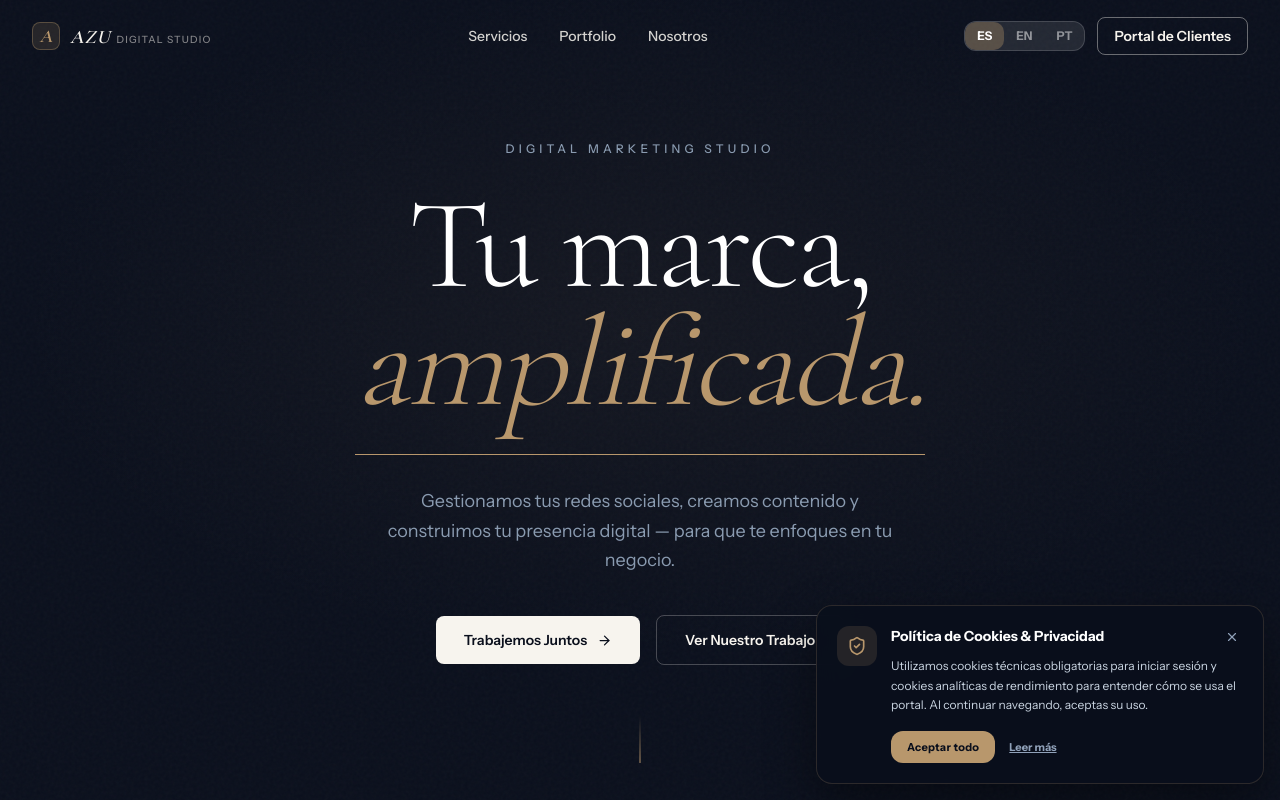
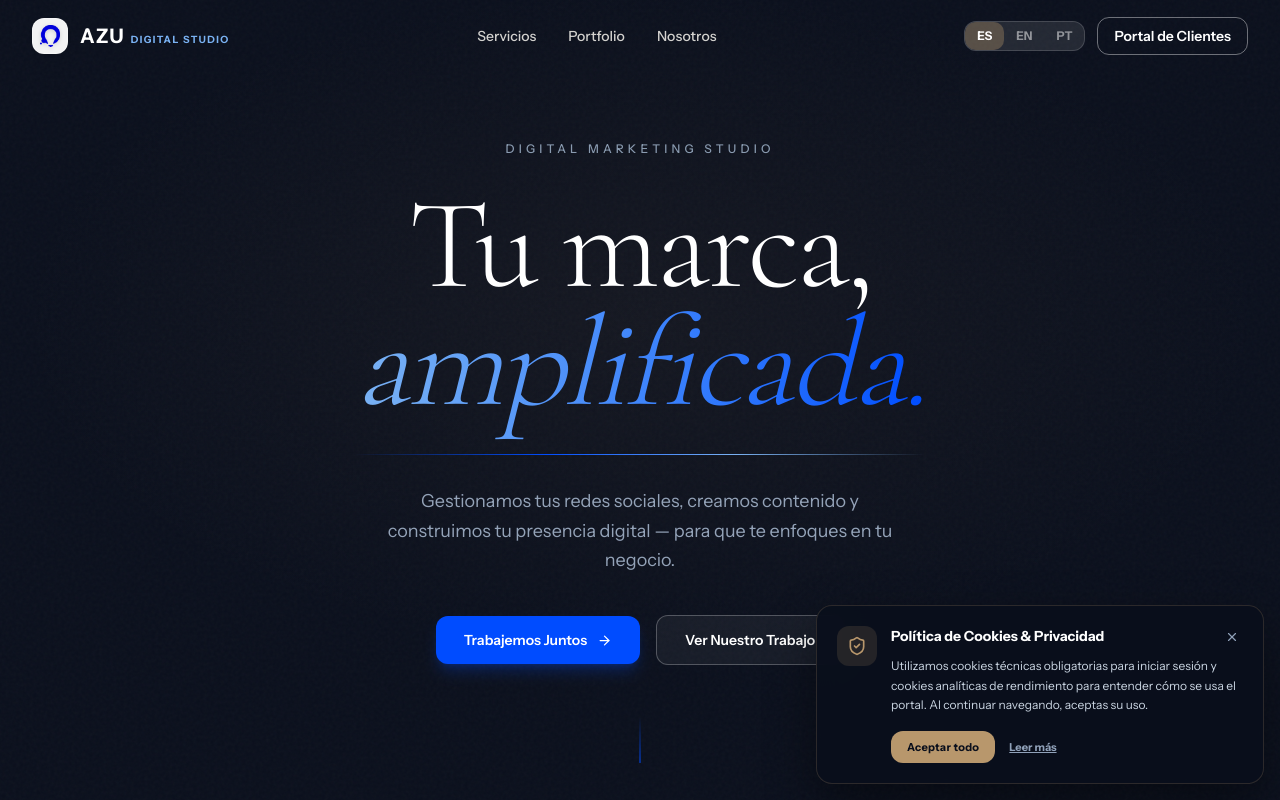
Before and after one commit to b-triay/azu-digital-studio, a Next.js app: page /es in a window 1280 px wide. Shown: the top 800 px of the page. Built offline with nearby package versions, Linux system fonts and the light colour scheme.

Commit message:
feat(branding): update logo to AZU.png and apply Ultramarine color palette

```diff
--- a/app/globals.css
+++ b/app/globals.css
@@ -1,16 +1,26 @@
 @import "tailwindcss";
 
 :root {
+  /* Marca AZU - Paleta Principal & Complementaria */
+  --color-ultramarine: #004CFF; /* RGB (0, 76, 255) */
+  --color-sky-blue: #7AB2F3;   /* RGB (122, 178, 243) */
+  --color-cream-yellow: #FFFEDB;/* RGB (255, 252, 219) */
+
+  /* Aliases & Mappings */
+  --color-primary: #004CFF;
+  --color-secondary: #7AB2F3;
+  --color-accent: #FFFEDB;
+
   --color-midnight: #0A0F1C;
   --color-midnight-2: #141C2E;
-  --color-ivory: #F7F4EE;
-  --color-ivory-dark: #EDE9E1;
-  --color-brass: #B8976C;
-  --color-brass-light: #CEB08A;
-  --color-slate: #8A9BB0;
-  --color-slate-dark: #5A6B80;
+  --color-ivory: #F8FAFC;
+  --color-ivory-dark: #E2E8F0;
+  --color-brass: #004CFF;       /* Remapped legacy brass to Ultramarine Blue */
+  --color-brass-light: #7AB2F3; /* Remapped legacy light brass to Sky Blue */
+  --color-slate: #64748B;
+  --color-slate-dark: #334155;
   --color-white: #ffffff;
-  --background: #F7F4EE;
+  --background: #F8FAFC;
   --foreground: #0A0F1C;
   --font-display: var(--font-cormorant), 'Cormorant Garamond', Georgia, serif;
   --font-sans: var(--font-instrument), 'Instrument Sans', system-ui, sans-serif;
@@ -45,7 +55,7 @@ h1, h2, h3 {
 }
 
 ::selection {
-  background: rgba(184, 151, 108, 0.2);
+  background: rgba(0, 76, 255, 0.18);
   color: var(--color-midnight);
 }
 
@@ -56,12 +66,12 @@ h1, h2, h3 {
   background: var(--color-ivory-dark);
 }
 ::-webkit-scrollbar-thumb {
-  background: var(--color-brass);
+  background: var(--color-ultramarine);
   border-radius: 3px;
 }
 
 :focus-visible {
-  outline: 2px solid var(--color-brass);
+  outline: 2px solid var(--color-ultramarine);
   outline-offset: 2px;
 }
 
--- a/components/marketing/Footer.tsx
+++ b/components/marketing/Footer.tsx
@@ -52,8 +52,8 @@ export function Footer() {
               <Link
                 key={link.href}
                 href={link.href}
-                className="text-sm font-medium transition-colors hover:text-[#B8976C]"
-                style={{ color: 'rgba(215,224,231,0.5)' }}
+                className="text-sm font-medium transition-colors hover:text-[#7AB2F3]"
+                style={{ color: 'rgba(215,224,231,0.6)' }}
               >
                 {link.label}
               </Link>
--- a/components/marketing/Hero.tsx
+++ b/components/marketing/Hero.tsx
@@ -65,15 +65,15 @@ export function Hero() {
         >
           {t('headline')}
           <br />
-          <span className="italic" style={{ color: '#B8976C' }}>
+          <span className="italic bg-gradient-to-r from-[#7AB2F3] to-[#004CFF] bg-clip-text text-transparent">
             {t('headlineAccent')}
           </span>
         </motion.h1>
 
-        {/* Brass rule */}
+        {/* Accent rule */}
         <motion.div
           className="mx-auto mt-8 h-px"
-          style={{ background: '#B8976C', originX: 0.5 }}
+          style={{ background: 'linear-gradient(90deg, transparent, #004CFF, #7AB2F3, transparent)', originX: 0.5 }}
           initial={{ scaleX: 0, opacity: 0 }}
           animate={{ scaleX: 1, opacity: 1 }}
           transition={{ duration: 0.7, delay: 0.95, ease: [0.22, 1, 0.36, 1] }}
@@ -84,7 +84,7 @@ export function Hero() {
         {/* Subheadline */}
         <motion.p
           className="mt-8 max-w-lg mx-auto text-lg font-normal leading-relaxed"
-          style={{ color: '#8A9BB0' }}
+          style={{ color: '#94A3B8' }}
           initial={{ opacity: 0, y: 24 }}
           animate={{ opacity: 1, y: 0 }}
           transition={{ duration: 0.8, delay: 0.6, ease: [0.22, 1, 0.36, 1] }}
@@ -101,10 +101,10 @@ export function Hero() {
         >
           <button
             onClick={() => scrollTo('contact')}
-            className="group inline-flex items-center gap-2.5 px-7 py-3.5 rounded-lg text-sm font-semibold transition-all duration-200 hover:gap-3.5 cursor-pointer"
+            className="group inline-flex items-center gap-2.5 px-7 py-3.5 rounded-xl text-sm font-semibold transition-all duration-200 hover:gap-3.5 cursor-pointer shadow-lg shadow-[#004CFF]/25"
             style={{
-              background: '#F7F4EE',
-              color: '#0A0F1C',
+              background: '#004CFF',
+              color: '#FFFFFF',
             }}
           >
             {t('ctaPrimary')}
@@ -113,19 +113,19 @@ export function Hero() {
 
           <button
             onClick={() => scrollTo('portfolio')}
-            className="inline-flex items-center gap-2 px-7 py-3.5 rounded-lg text-sm font-semibold transition-all duration-200 cursor-pointer"
+            className="inline-flex items-center gap-2 px-7 py-3.5 rounded-xl text-sm font-semibold transition-all duration-200 cursor-pointer"
             style={{
-              color: '#F7F4EE',
-              border: '1px solid rgba(247,244,238,0.25)',
-              background: 'transparent',
+              color: '#FFFFFF',
+              border: '1px solid rgba(255,255,255,0.25)',
+              background: 'rgba(255,255,255,0.05)',
             }}
             onMouseEnter={e => {
-              (e.currentTarget as HTMLButtonElement).style.borderColor = '#B8976C';
-              (e.currentTarget as HTMLButtonElement).style.color = '#B8976C';
+              (e.currentTarget as HTMLButtonElement).style.borderColor = '#7AB2F3';
+              (e.currentTarget as HTMLButtonElement).style.color = '#7AB2F3';
             }}
             onMouseLeave={e => {
-              (e.currentTarget as HTMLButtonElement).style.borderColor = 'rgba(247,244,238,0.25)';
-              (e.currentTarget as HTMLButtonElement).style.color = '#F7F4EE';
+              (e.currentTarget as HTMLButtonElement).style.borderColor = 'rgba(255,255,255,0.25)';
+              (e.currentTarget as HTMLButtonElement).style.color = '#FFFFFF';
             }}
           >
             {t('ctaSecondary')}
@@ -142,7 +142,7 @@ export function Hero() {
       >
         <motion.div
           className="w-px h-14"
-          style={{ background: 'linear-gradient(to bottom, transparent, #B8976C)' }}
+          style={{ background: 'linear-gradient(to bottom, transparent, #004CFF)' }}
           animate={{ scaleY: [0.4, 1, 0.4] }}
           transition={{ duration: 2, repeat: Infinity, ease: 'easeInOut' }}
         />
--- a/components/marketing/Navbar.tsx
+++ b/components/marketing/Navbar.tsx
@@ -108,10 +108,10 @@ export function Navbar() {
             {/* Portal button */}
             <Link
               href={`/${locale}/portal/login`}
-              className="text-sm font-semibold px-4 py-2 rounded-lg border transition-all duration-150 hover:border-[#B8976C] hover:text-[#B8976C]"
+              className="text-sm font-semibold px-4 py-2 rounded-xl border transition-all duration-200 hover:border-[#004CFF] hover:text-[#004CFF] hover:bg-[#004CFF]/5"
               style={{
-                color: scrolled ? '#0A0F1C' : '#F7F4EE',
-                borderColor: scrolled ? 'rgba(10,15,28,0.25)' : 'rgba(247,244,238,0.4)',
+                color: scrolled ? '#0A0F1C' : '#FFFFFF',
+                borderColor: scrolled ? 'rgba(10,15,28,0.25)' : 'rgba(255,255,255,0.4)',
                 background: 'transparent',
               }}
             >
--- a/components/ui/Logo.tsx
+++ b/components/ui/Logo.tsx
@@ -1,6 +1,7 @@
 'use client';
 
 import Link from 'next/link';
+import Image from 'next/image';
 import { useParams } from 'next/navigation';
 
 interface LogoProps {
@@ -10,46 +11,40 @@ interface LogoProps {
 
 export function Logo({ variant = 'dark', className = '' }: LogoProps) {
   const params = useParams();
-  const locale = params.locale as string;
+  const locale = (params?.locale as string) || 'es';
 
-  const textPrimary   = variant === 'light' ? '#F7F4EE'              : '#0A0F1C';
-  const textSecondary = variant === 'light' ? 'rgba(247,244,238,0.5)' : '#8A9BB0';
+  const textPrimary = variant === 'light' ? '#FFFFFF' : '#0A0F1C';
+  const textSecondary = variant === 'light' ? '#7AB2F3' : '#004CFF';
 
   return (
-    <Link href={`/${locale}`} className={`inline-flex items-center gap-2.5 group ${className}`}>
-      {/* Monograma */}
+    <Link href={`/${locale}`} className={`inline-flex items-center gap-3 group ${className}`}>
+      {/* Icono del Logo AZU */}
       <div
-        className="w-7 h-7 flex items-center justify-center rounded-lg flex-shrink-0"
+        className="w-9 h-9 flex items-center justify-center rounded-xl p-1.5 transition-transform duration-300 group-hover:scale-105 shadow-sm"
         style={{
-          background: 'rgba(184,151,108,0.15)',
-          border: '1px solid rgba(184,151,108,0.35)',
+          background: variant === 'light' ? 'rgba(255, 255, 255, 0.95)' : 'rgba(0, 76, 255, 0.08)',
+          border: variant === 'light' ? '1px solid rgba(255, 255, 255, 0.3)' : '1px solid rgba(0, 76, 255, 0.2)',
         }}
       >
-        <span
-          style={{
-            fontFamily: 'var(--font-display)',
-            fontSize: '18px',
-            fontStyle: 'italic',
-            fontWeight: 600,
-            color: '#B8976C',
-            lineHeight: 1,
-            userSelect: 'none',
-          }}
-        >
-          A
-        </span>
+        <Image
+          src="/AZU.png"
+          alt="AZU Digital Studio Logo"
+          width={36}
+          height={36}
+          className="object-contain w-full h-full filter drop-shadow-sm"
+          priority
+        />
       </div>
 
       {/* Wordmark */}
       <div className="flex items-baseline gap-1.5">
         <span
           style={{
-            fontFamily: 'var(--font-display)',
-            fontSize: '19px',
-            fontStyle: 'italic',
-            fontWeight: 600,
+            fontFamily: 'var(--font-sans)',
+            fontSize: '20px',
+            fontWeight: 800,
             color: textPrimary,
-            letterSpacing: '0.04em',
+            letterSpacing: '0.06em',
             lineHeight: 1,
           }}
         >
@@ -58,9 +53,9 @@ export function Logo({ variant = 'dark', className = '' }: LogoProps) {
         <span
           style={{
             fontSize: '10px',
-            fontWeight: 500,
+            fontWeight: 700,
             color: textSecondary,
-            letterSpacing: '0.12em',
+            letterSpacing: '0.14em',
             textTransform: 'uppercase',
             lineHeight: 1,
           }}
```
Also changed, not shown: app/[locale]/portal/staff/calendar/page.tsx (+96 -19 lines), public/AZU.png (added), public/logo.png (added).
